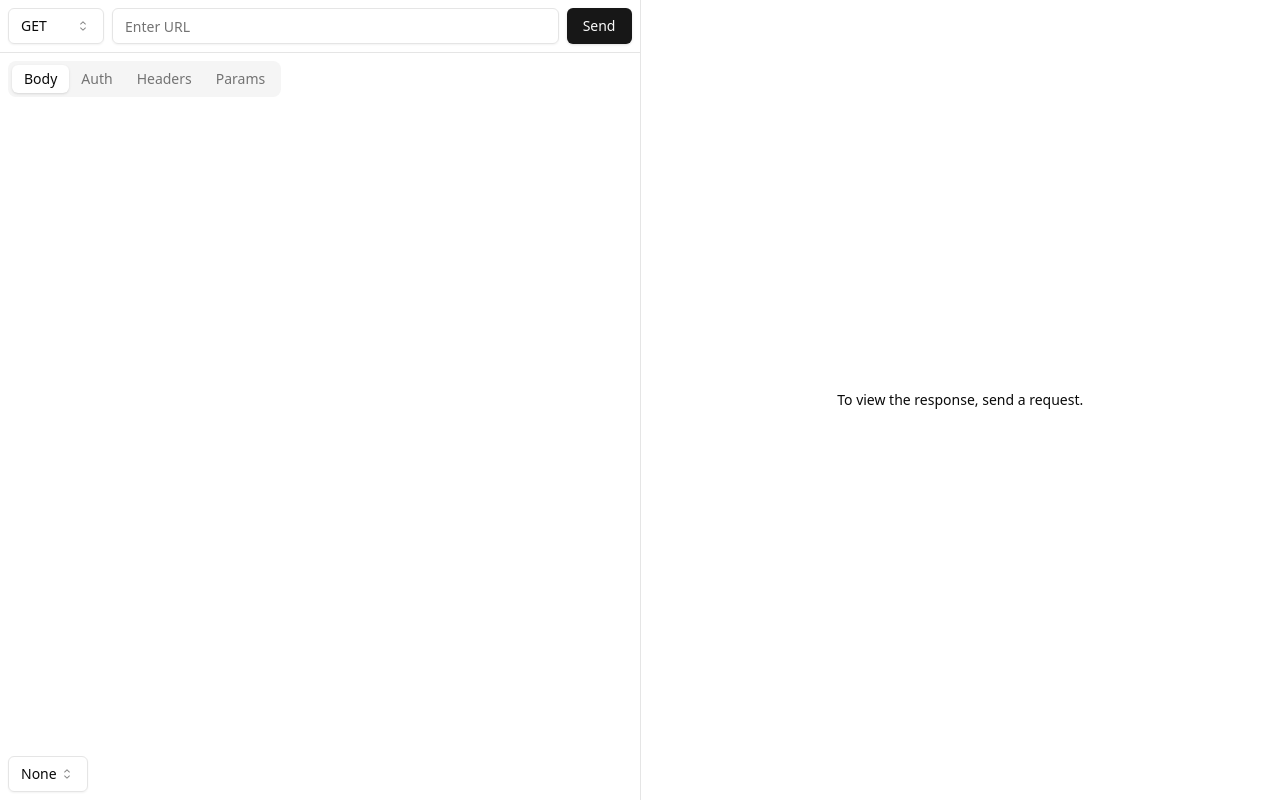
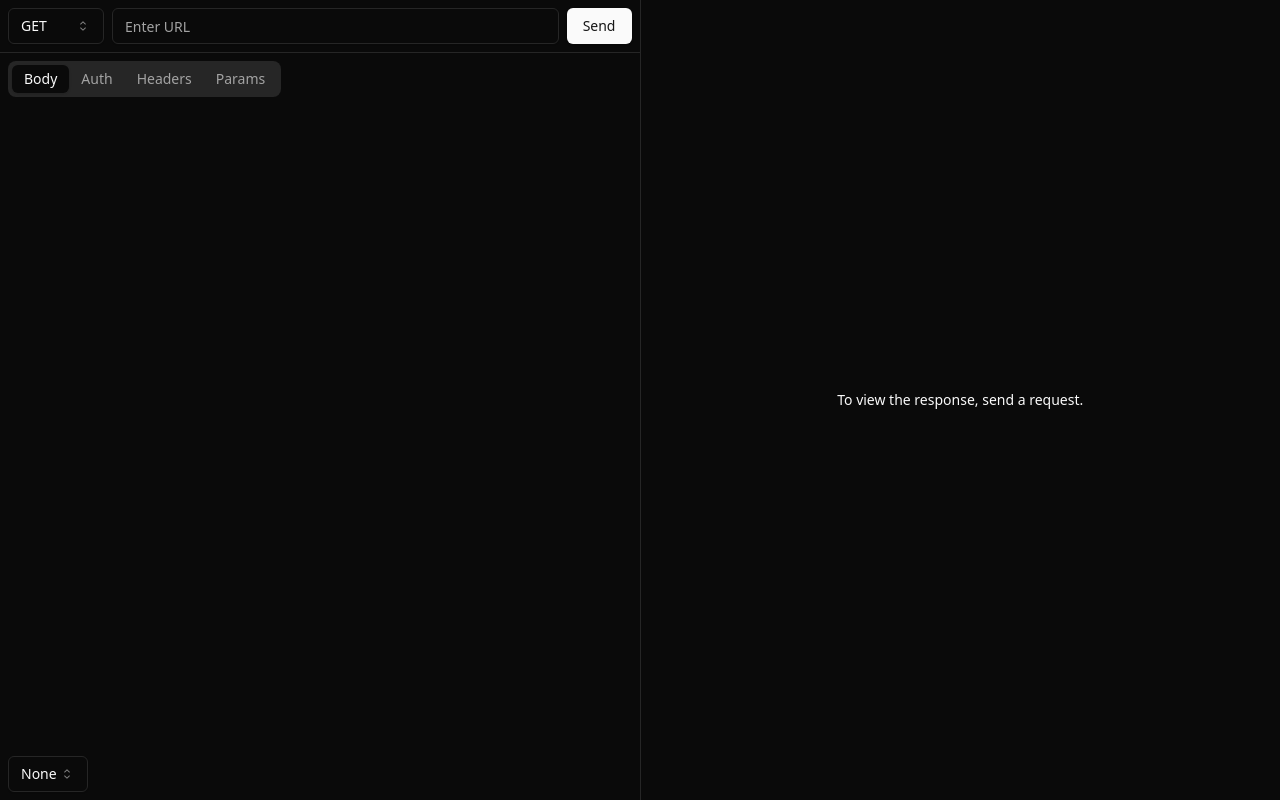
Before and after one commit to brunohfabre/mocha-web, a React (Vite) app: page / in a window 1280 px wide. Built offline with nearby package versions, Linux system fonts and the light colour scheme.

Commit message:
change theme to dark

```diff
--- a/src/app.tsx
+++ b/src/app.tsx
@@ -1,5 +1,10 @@
+import { ThemeProvider } from './components/theme-provider'
 import { Collection } from './pages/collections/collection'
 
 export function App() {
-  return <Collection />
+  return (
+    <ThemeProvider defaultTheme="dark" storageKey="mocha.ui-theme">
+      <Collection />
+    </ThemeProvider>
+  )
 }
--- /dev/null
+++ b/src/components/theme-provider.tsx
@@ -0,0 +1,73 @@
+import React, { createContext, useContext, useEffect, useState } from 'react'
+
+type Theme = 'dark' | 'light' | 'system'
+
+type ThemeProviderProps = {
+  children: React.ReactNode
+  defaultTheme?: Theme
+  storageKey?: string
+}
+
+type ThemeProviderState = {
+  theme: Theme
+  setTheme: (theme: Theme) => void
+}
+
+const initialState: ThemeProviderState = {
+  theme: 'system',
+  setTheme: () => null,
+}
+
+const ThemeProviderContext = createContext<ThemeProviderState>(initialState)
+
+export function ThemeProvider({
+  children,
+  defaultTheme = 'system',
+  storageKey = 'vite-ui-theme',
+  ...props
+}: ThemeProviderProps) {
+  const [theme, setTheme] = useState<Theme>(
+    () => (localStorage.getItem(storageKey) as Theme) || defaultTheme,
+  )
+
+  useEffect(() => {
+    const root = window.document.documentElement
+
+    root.classList.remove('light', 'dark')
+
+    if (theme === 'system') {
+      const systemTheme = window.matchMedia('(prefers-color-scheme: dark)')
+        .matches
+        ? 'dark'
+        : 'light'
+
+      root.classList.add(systemTheme)
+      return
+    }
+
+    root.classList.add(theme)
+  }, [theme])
+
+  const value = {
+    theme,
+    setTheme: (theme: Theme) => {
+      localStorage.setItem(storageKey, theme)
+      setTheme(theme)
+    },
+  }
+
+  return (
+    <ThemeProviderContext.Provider {...props} value={value}>
+      {children}
+    </ThemeProviderContext.Provider>
+  )
+}
+
+export const useTheme = () => {
+  const context = useContext(ThemeProviderContext)
+
+  if (context === undefined)
+    throw new Error('useTheme must be used within a ThemeProvider')
+
+  return context
+}
--- a/src/pages/collections/collection/request.tsx
+++ b/src/pages/collections/collection/request.tsx
@@ -210,7 +210,7 @@
 
                     <SelectContent>
                       <SelectItem value="none">None</SelectItem>
-                      <SelectItem value="json">Json</SelectItem>
+                      <SelectItem value="json">JSON</SelectItem>
                     </SelectContent>
                   </Select>
                 )}
```
